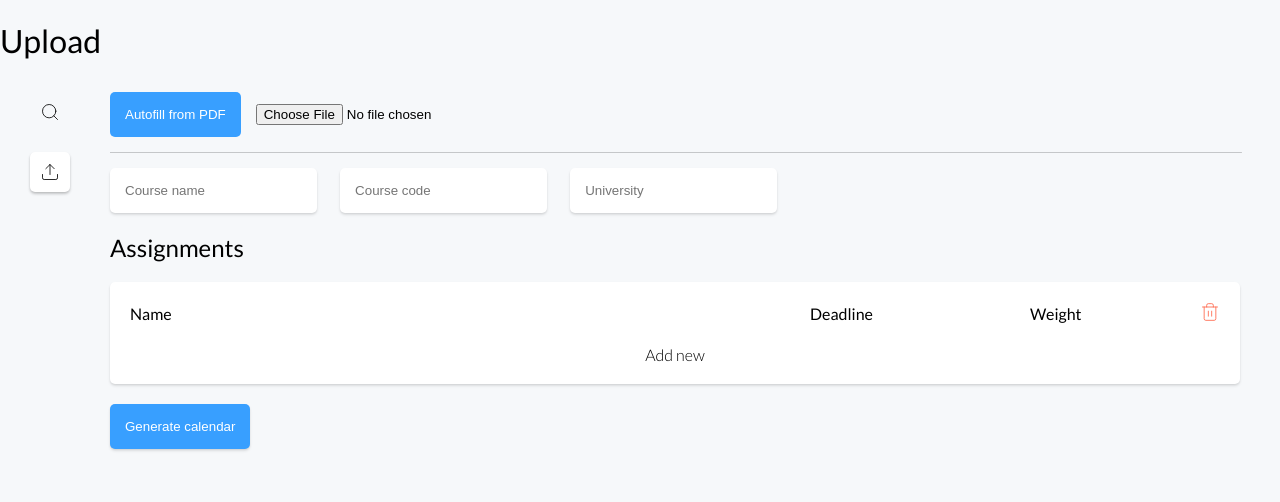
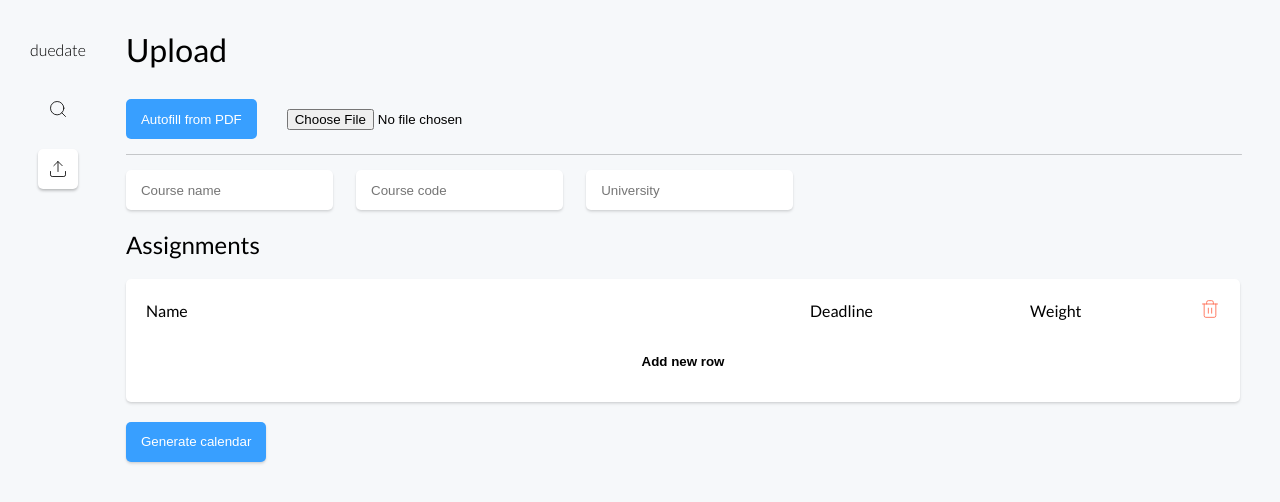
Before and after one commit to geotrieu/CH2020, a plain HTML site: page frontend/upload/index.html in a window 1280 px wide. Drawn offline with Linux system fonts and the light colour scheme.

Commit message:
style changes

```diff
--- a/frontend/style.css
+++ b/frontend/style.css
@@ -13,6 +13,15 @@ html, body {
   font-weight: lighter;
 }
 
+* {
+  transition: background-color .1s;
+}
+
+h1 {
+  margin-top: 20px;
+  margin-bottom: 30px;
+}
+
 body {
   display: flex;
   flex-direction: column;
@@ -25,13 +34,19 @@ a {
 input {
   background-color: white;
   border: none;
-  padding: 15px;
+  padding: 0 15px;
+  height: 40px;
   border-radius: var(--border-radius);
   box-shadow: var(--box-shadow);
 }
 
+#title {
+  margin: 30px 0;
+}
+
 .button {
-  padding: 15px;
+  padding: 0 15px;
+  height: 40px;
   background-color: var(--blue);
   border: none;
   border-radius: var(--border-radius);
@@ -42,19 +57,20 @@ input {
   display: block;
 }
 
-#topBar {
-  width: 100%;
-  overflow: auto;
-}
-
-#navWrapper, #content {
+#navWrapper, #page {
   margin: 10px 20px;
 }
 
-#content {
+#page {
   flex: 1;
   display: flex;
   flex-direction: column;
+}
+
+#navWrapper {
+  display: flex;
+  flex-direction: column;
+  align-items: center;
 }
 
 #navWrapper .navItem {
@@ -83,4 +99,5 @@ input {
   flex-direction: row;
   margin-left: 10px;
   margin-right: 20px;
+  margin-bottom: 20px;
 }
--- a/frontend/upload/app.js
+++ b/frontend/upload/app.js
@@ -5,6 +5,10 @@ window.onload = function() {
 
   document.getElementById("deleteAll").onclick = function() {
     document.getElementById("tableBody").innerHTML = '';
+  }
+
+  document.getElementById("fileInputButton").onchange = function() {
+    console.log("file!");
   }
 }
 
@@ -22,7 +26,7 @@ function addNewRow() {
       <input class="tableInput percent" type="number" min="1" max="100" value="1" />
     </td>
     <td><img src="../assets/trash.svg" class="delete" /></td>
-`;
+  `;
 
   document.getElementById("tableBody").appendChild(newEl);
 
--- a/frontend/upload/index.html
+++ b/frontend/upload/index.html
@@ -8,12 +8,9 @@
     <link rel="stylesheet" type="text/css" href="style.css" />
   </head>
   <body>
-    <div id="topBar">
-      <h1>Upload</h1>
-    </div>
-
     <div id="contentWrapper">
       <div id="navWrapper">
+        <p id="title">duedate</p>
         <a href="../search/index.html">
           <div class="navItem" id="toSearch">
             <svg xmlns="http://www.w3.org/2000/svg" width="20" height="20" viewBox="0 0 24 24" fill="none" stroke="currentColor" stroke-width="1" stroke-linecap="round" stroke-linejoin="round" class="icon-svg">
@@ -30,6 +27,9 @@
           </svg>
         </div>
       </div>
+
+      <div id="page">
+        <h1>Upload</h1>
 
         <div id="content">
           <div id="formWrapper">
@@ -61,12 +61,11 @@
                         <th><img src="../assets/trash.svg" id="deleteAll" /></th>
                       </tr>
 
-                    <tbody id="tableBody">
-                    </tbody>
+                      <tbody id="tableBody"></tbody>
 
                       <tr id="addNewRow">
-                      <td colspan="5" id="addNew">
-                        Add new
+                        <td colspan="5">
+                          <button type="button" class="button" id="addNew">Add new row</button>
                         </td>
                       </tr>
                     </table>
@@ -85,6 +84,7 @@
           </div>
         </div>
       </div>
+    </div>
 
     <script src="app.js"></script>
   </body>
--- a/frontend/upload/style.css
+++ b/frontend/upload/style.css
@@ -6,7 +6,6 @@ hr {
 }
 
 .autofillButton {
-  position: relative;
   cursor: pointer;
 }
 
@@ -16,10 +15,13 @@ hr {
 }
 
 #fileInputButton {
-  flex: 1;
   background-color: transparent;
   box-shadow: none;
-  padding: calc((45px - 21px) / 2) 15px;
+  padding: calc((40px - 21px) / 2) 15px;
+  height: min-content;
+  width: min-content;
+  cursor: pointer;
+  margin-left: 15px;
 }
 
 #content {
@@ -58,6 +60,12 @@ hr {
 
 #assignmentsTable #addNew {
   cursor: pointer;
+  font-weight: bold;
+  background-color: transparent;
+  width: 100%;
+  padding: 10px;
+  color: black;
+  height: 40px;
 }
 
 #assignmentsTable #addNew:hover {
@@ -77,6 +85,7 @@ hr {
   border: 2px solid var(--hover-color);
   width: 100%;
   padding: 10px;
+  height: 40px;
   box-sizing: border-box;
 }
 
```
Also changed, not shown: frontend/search/index.html (+3 -6 lines). Lines whose indentation alone changed are shown as unchanged.
